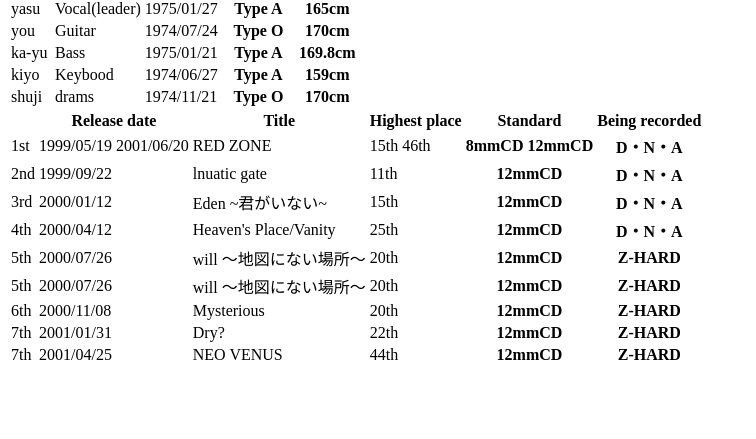
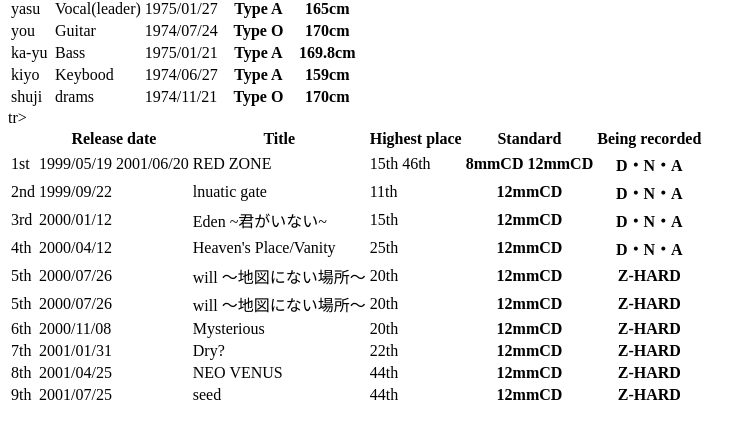
Before and after one commit to ippei-osumi/Test-project, a plain HTML site: page index.html in a window 1280 px wide. Shown: the part 91-530 px from the top of the page, without its empty margins (0-756 px from the left). Drawn offline with Linux system fonts and the light colour scheme.

Commit message:
9th single追加

```diff
--- a/index.html
+++ b/index.html
@@ -122,9 +122,17 @@
   <th>Z-HARD</th>
 </tr>
 <tr>
-  <td>7th</td>
+  <td>8th</td>
   <td>2001/04/25</td>
   <td>NEO VENUS</td>
+  <td>44th</td>
+  <th>12mmCD</th>
+  <th>Z-HARD</th>
+</tr>
+tr>
+  <td>9th</td>
+  <td>2001/07/25</td>
+  <td>seed</td>
   <td>44th</td>
   <th>12mmCD</th>
   <th>Z-HARD</th>
```
